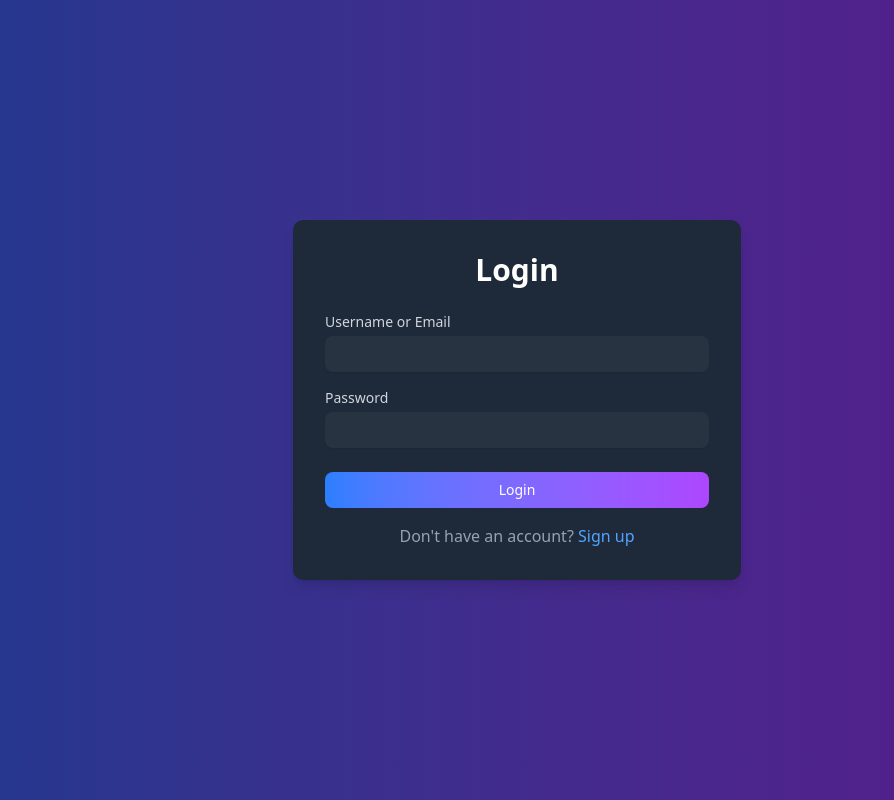
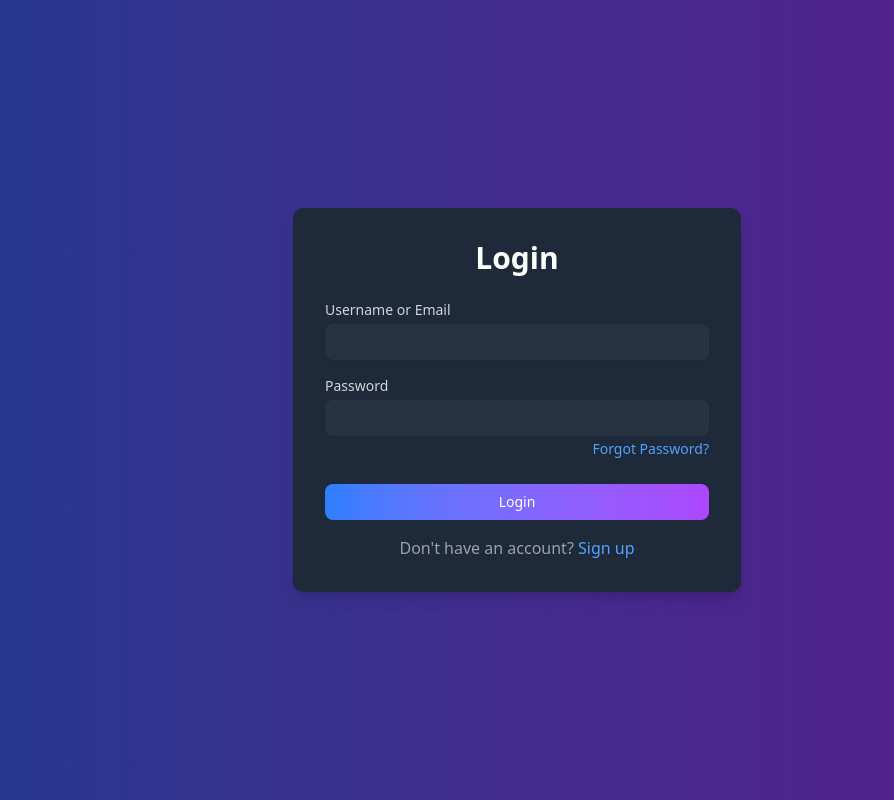
Before and after one commit to Waleed-Ahmad-dev/notes_app, a Next.js app: page /login in a window 1280 px wide. Shown: the whole page, without its empty margins (123-1017 px from the left). Built offline with nearby package versions, Linux system fonts and the light colour scheme.

Commit message:
Fixed Login page

```diff
--- a/src/app/(auth)/login/page.tsx
+++ b/src/app/(auth)/login/page.tsx
@@ -5,6 +5,7 @@ import { motion } from 'framer-motion';
 import Link from 'next/link';
 import { Input } from '@/components/ui/input';
 import { Button } from '@/components/ui/button';
+
 const MotionButton = motion(Button);
 
 const formVariants = {
@@ -46,7 +47,7 @@ export default function LoginPage() {
                     const data = await response.json();
                     setErrors({ ...errors, general: data.error });
                } else {
-                    alert('Login successful!');
+                    alert('Login successful!'); // Replace with actual redirect logic
                }
           } catch (error) {
                console.error(error);
@@ -100,11 +101,17 @@ export default function LoginPage() {
                                    className="bg-gray-700 text-white border-none focus:ring-2 focus:ring-blue-500 rounded-md"
                               />
                               {errors.password && <p className="text-red-500 text-sm mt-1">{errors.password}</p>}
+                              <motion.div variants={inputVariants} className="text-right">
+                                   <Link href="/forgot-password" className="text-sm text-blue-400 hover:underline">
+                                        Forgot Password?
+                                   </Link>
+                              </motion.div>
                          </motion.div>
+                         {errors.general && <motion.p variants={inputVariants} className="text-red-500 text-sm mb-4 text-center">{errors.general}</motion.p>}
                          <motion.div variants={inputVariants}>
                               <MotionButton
                                    type="submit"
-                                   className="w-full bg-gradient-to-r from-blue-500 to-purple-500 text-white hover:from-blue-600 hover:to-purple-600 transition-all duration-300 rounded-md cursor-pointer"
+                                   className="w-full bg-gradient-to-r from-blue-500 to-purple-500 text-white hover:from-blue-600 hover:to-purple-600 transition-all duration-300 rounded-md"
                                    disabled={isSubmitting}
                                    whileHover={{ scale: 1.05 }}
                               >
```
